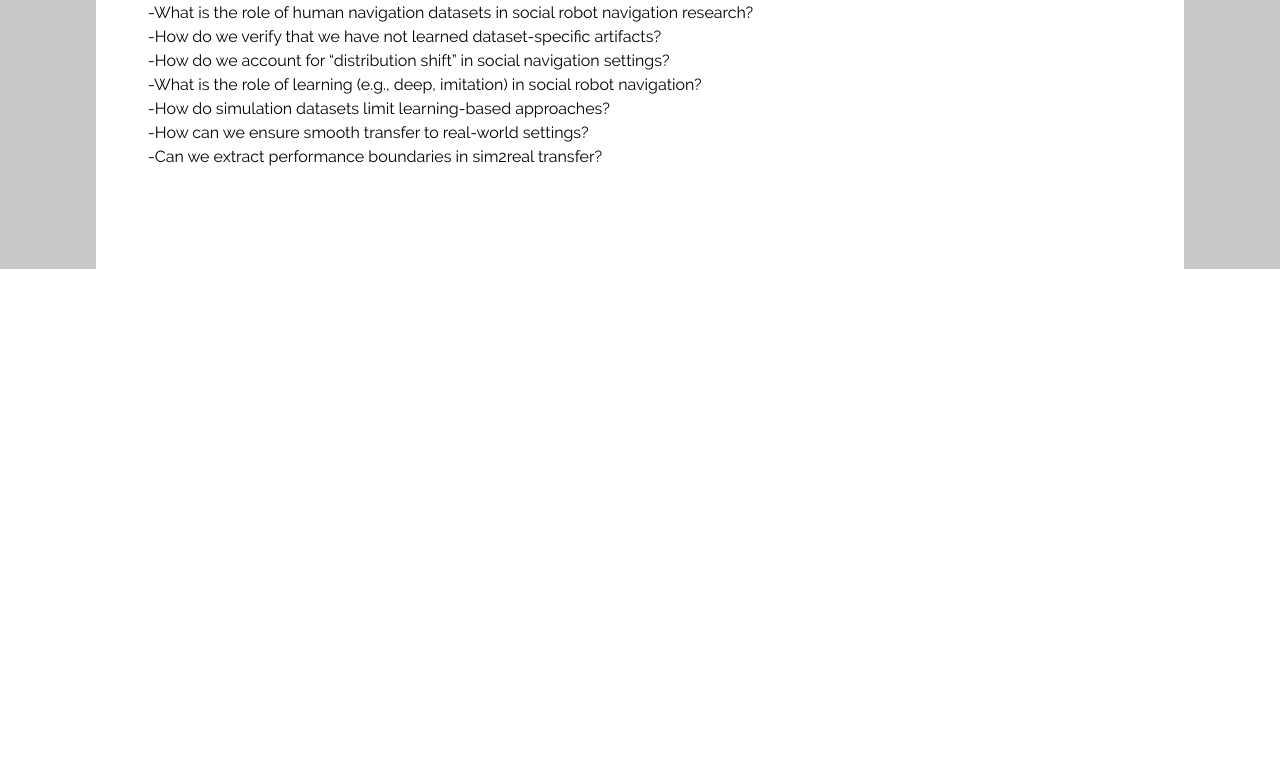
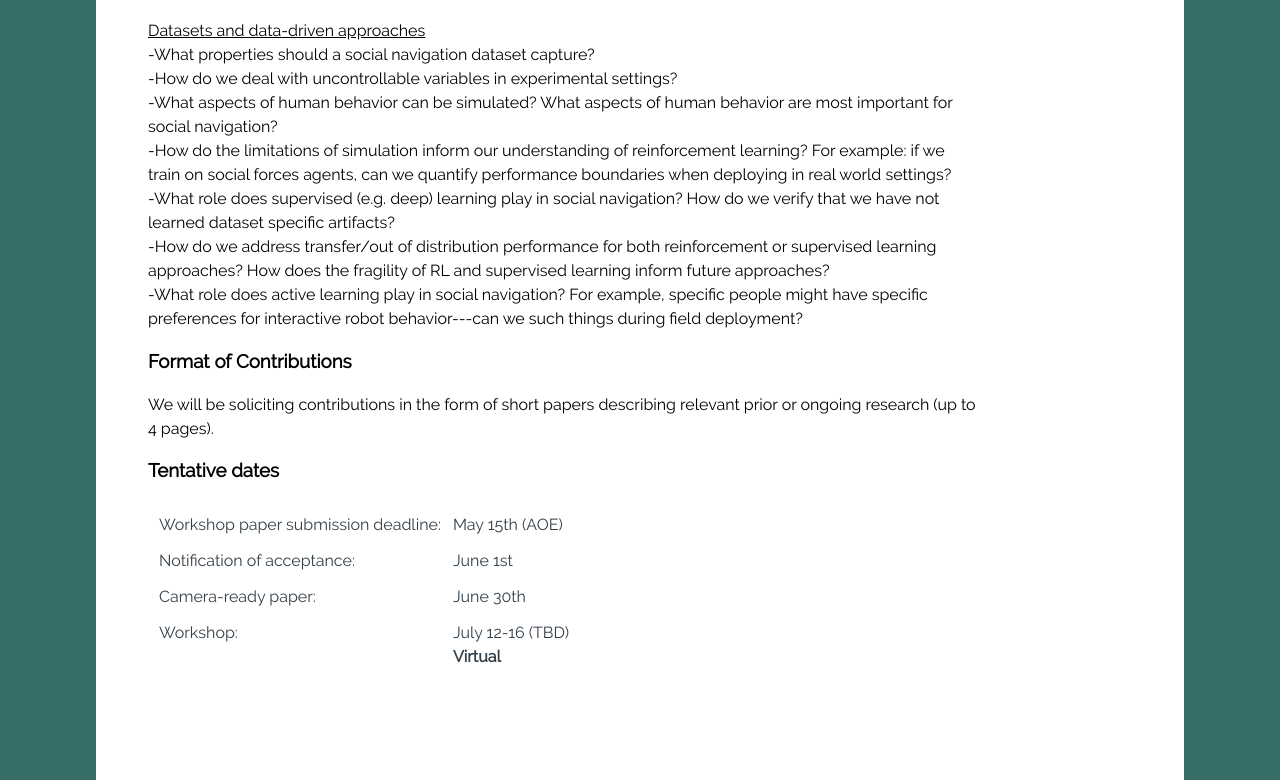
Before and after one commit to socialrobotnavigation/socialrobotnavigation.github.io, a plain HTML site: page call.html in a window 1280 px wide. Shown: the part 885-1665 px from the top of the page. Before the commit the page ends 1154 px from the top, so only its background shows below. Drawn offline with Linux system fonts and the light colour scheme.

Commit message:
edits to call and website appearance

```diff
--- a/call.html
+++ b/call.html
@@ -48,6 +48,8 @@
 
       <!--We invite short papers (max 4 pages, excluding citations, in standard RSS paper format, but not anonymized) on topics related to social robot navigation or social trajectory prediction. Papers may be submitted in PDF format via email to the address <a href="mailto:socialrobotnavigation@gmail.com" style = "color:#D83B31" target="_top">socialrobotnavigation@gmail.com</a> by <b>April 9th</b> (anywhere on earth). All accepted papers will be presented as posters and introduced via lightning talks. The papers are encouraged (but are not required to) address the workshop’s focus topics and the following themes of interest.-->
 
+      The call for papers will be posted here after the workshop gets accepted. We will be soliciting contributions in a variety of topics including (but not limited to) the ones below.
+
       <h3>Themes of Interest</h3>
 
 
@@ -70,7 +72,7 @@
       -What aspects of human behavior can and should be simulated?
       <br><br>
 
-      <u>Social robot navigation formalisms</u>
+      <u>Representations for social robot navigation</u>
       <br>
       -What are appropriate representations for capturing important properties of crowd behavior?
       <br>
@@ -92,7 +94,22 @@
 
       <u>Datasets and data-driven approaches</u>
       <br>
-      -What properties and variables should a social navigation dataset capture?
+      -What properties should a social navigation dataset capture?
+      <br>
+      -How do we deal with uncontrollable variables in experimental settings?
+      <br>
+      -What aspects of human behavior can be simulated? What aspects of human behavior are most important for social navigation?
+      <br>
+      -How do the limitations of simulation inform our understanding of reinforcement learning?  For example: if we train on social forces agents, can we quantify performance boundaries when deploying in real world settings?
+      <br>
+      -What role does supervised (e.g. deep) learning play in social navigation?  How do we verify that we have not learned dataset specific artifacts?
+      <br>
+      -How do we address transfer/out of distribution performance for both reinforcement or supervised learning approaches?  How does the fragility of RL and supervised learning inform future approaches?
+      <br>
+      -What role does active learning play in social navigation?  For example, specific people might have specific preferences for interactive robot behavior---can we such things during field deployment?
+      <br>
+
+      <!---What properties and variables should a social navigation dataset capture?
       <br>
       -What is the role of human navigation datasets in social robot navigation research?
       <br>
@@ -106,7 +123,32 @@
       <br>
       -How can we ensure smooth transfer to real-world settings?
       <br>
-      -Can we extract performance boundaries in sim2real transfer?
+      -Can we extract performance boundaries in sim2real transfer?-->
+
+      <h3>Format of Contributions</h3>
+
+      We will be soliciting contributions in the form of short papers describing relevant prior or ongoing research (up to 4 pages).
+
+    <h3>Tentative dates</h3>
+    <table>
+      <tr>
+        <th>Workshop paper submission deadline:</th>
+        <th>May 15th (AOE)</th>
+      </tr>
+      <tr>
+        <th>Notification of acceptance:</th>
+        <th>June 1st</th>
+      </tr>
+      <tr>
+        <th>Camera-ready paper:</th>
+        <th>June 30th</th>
+      </tr>
+      <tr>
+        <th>Workshop:</th>
+        <th>July 12-16 (TBD)<br/>
+        <b>Virtual</b><br/></th>
+      </tr>
+    </table>
 
     <!--<ul>
       <li><a href="website">name</a>, affiliation</li>
--- a/default.css
+++ b/default.css
@@ -1,10 +1,10 @@
 html {
-  background-color: #FFFFFF;
-  background-image: linear-gradient(270deg,rgb(200,200,200) 0%,rgb(200,200,200) 100%);
-  background-image: -o-linear-gradient(270deg,rgb(200,200,200) 0%,rgb(200,200,200) 100%);
-  background-image: -moz-linear-gradient(270deg,rgb(200,200,200) 0%,rgb(200,200,200) 100%);
-  background-image: -webkit-linear-gradient(270deg,rgb(200,200,200) 0%,rgb(200,200,200) 100%);
-  background-image: -ms-linear-gradient(270deg,rgb(200,200,200) 0%,rgb(200,200,200) 100%);
+  background-color: #376E67;
+  background-image: linear-gradient(270deg,rgb(55, 110, 103) 0%,rgb(55, 110, 103) 100%);
+  background-image: -o-linear-gradient(270deg,rgb(55, 110, 103) 0%,rgb(55, 110, 103) 100%);
+  background-image: -moz-linear-gradient(270deg,rgb(55, 110, 103) 0%,rgb(55, 110, 103) 100%);
+  background-image: -webkit-linear-gradient(270deg,rgb(55, 110, 103) 0%,rgb(55, 110, 103) 100%);
+  background-image: -ms-linear-gradient(270deg,rgb(55, 110, 103) 0%,rgb(55, 110, 103) 100%);
   -webkit-font-smoothing: antialiased;
   font-size: 16px;
 }
```
Also changed, not shown: program.html (+1 -1 lines), 1 other file.
